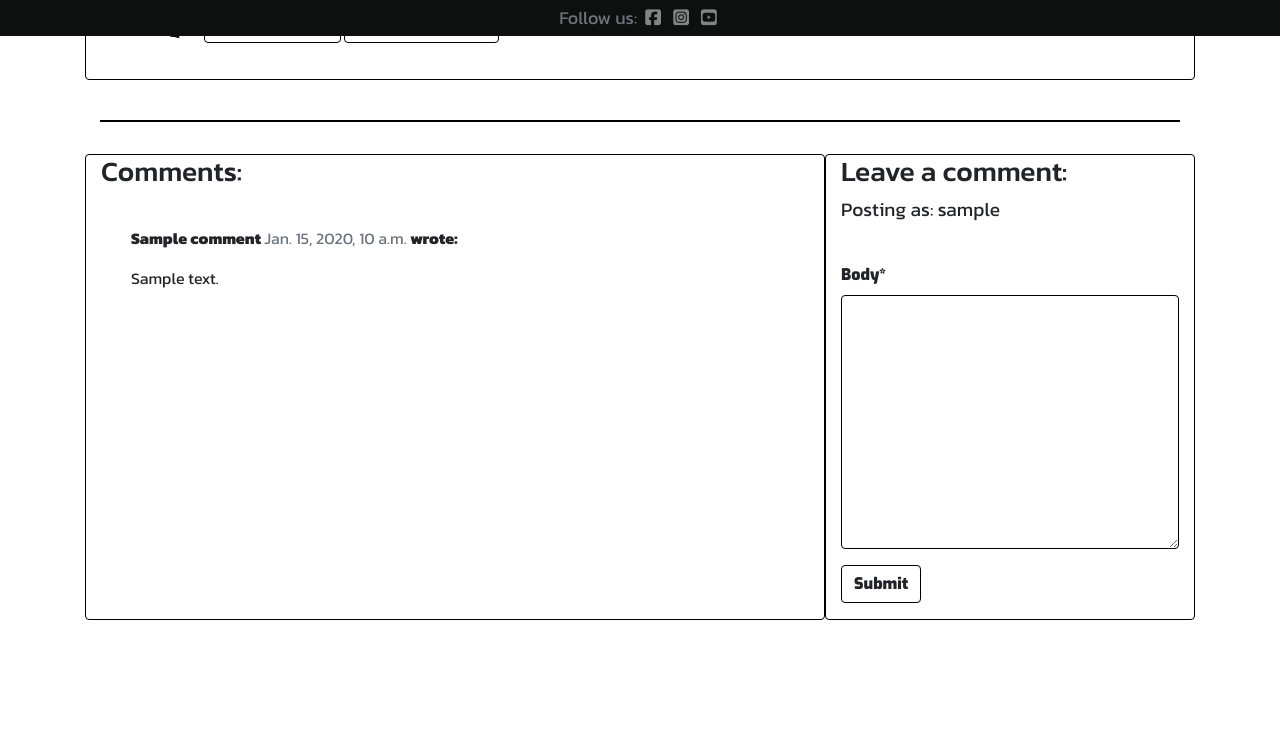
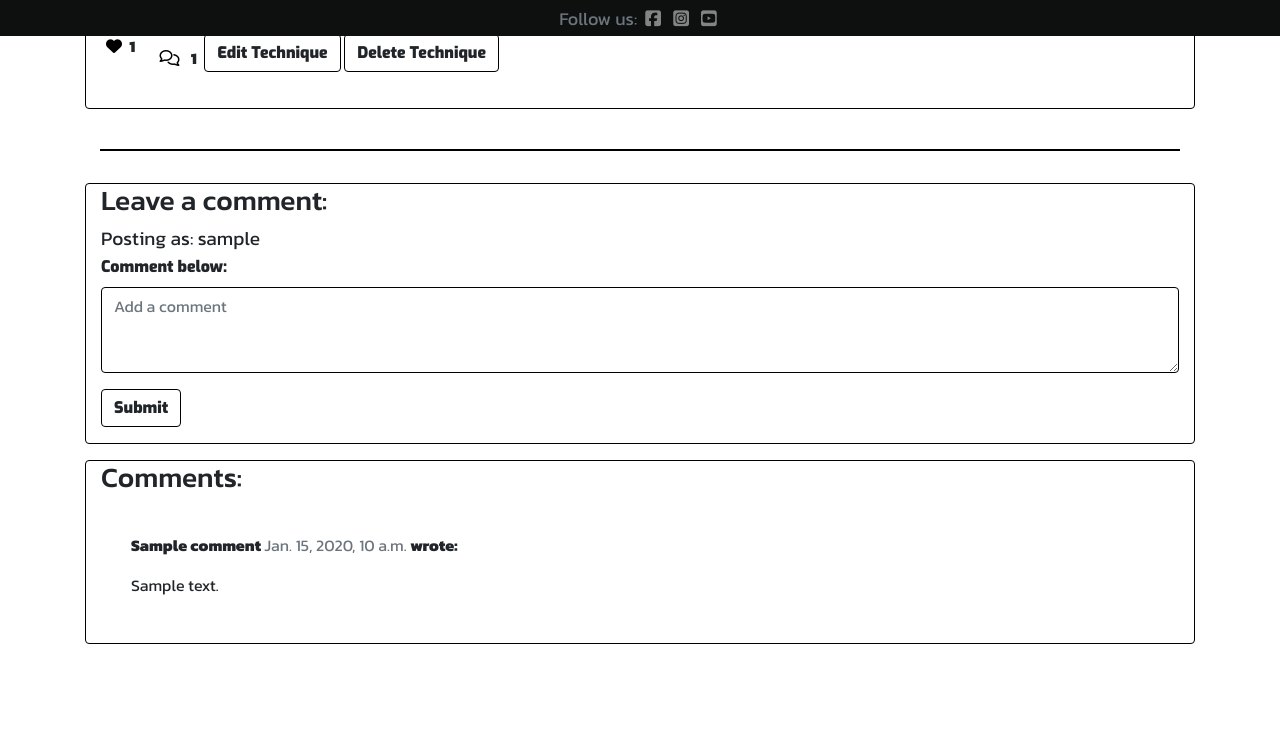
Before and after one commit to Janisroz/SatoriKnowledgeBase, a Django app: a page that uses templates/video_post.html in a window 1280 px wide. Shown: the part 764-1495 px from the top of the page. Before the commit the page ends 1384 px from the top, so only its background shows below. Run offline with Django 3.2, Linux system fonts and the light colour scheme; a user stored in the database is signed in; tables that the repository leaves empty hold one stand-in row (values such as "Sample post"); some libraries are stand-ins or nearby versions.

Commit message:
Add Keywords to Technique pages and style comment section

```diff
--- a/knowledgebase/forms.py
+++ b/knowledgebase/forms.py
@@ -7,13 +7,21 @@ class CommentForm(forms.ModelForm):
         model = Comment
         fields = ('body',)
 
+        widgets = {
+            'body': forms.Textarea(attrs={'rows':3, 'placeholder': 'Add a comment'}),
+        }
+
+        labels = {
+            'body': 'Comment below:'
+        }
+
 class TechniqueForm(forms.ModelForm):
     """ Form to create a Technique """
     class Meta:
         model = Technique
         fields = ['title', 'slug', 'vid_url', 'description', 'thumbnail', 'status', 'keywords']
 
-        widget = {
+        widgets = {
             'description': forms.Textarea(attrs={'rows':5}),
         }
 
--- a/static/css/style.css
+++ b/static/css/style.css
@@ -84,7 +84,7 @@ option {
     border: 1px solid rgba(0, 0, 0);
 }
 
-.card:hover {
+.hov-bord:hover {
     box-shadow: 0 0 0 0.2rem rgb(62, 62, 62);
 }
 
@@ -217,6 +217,18 @@ a i {
     color: black;
 }
 
+.keywords {
+    font-size: larger;
+}
+
+.asteriskField {
+    display: none;
+}
+
+.post-as {
+    margin-bottom: 0;
+}
+
 /* Login Page */
 .sign-up-link {
     background-color: white;
--- a/templates/index.html
+++ b/templates/index.html
@@ -16,7 +16,7 @@
         <div class="col-lg-4 col-12 col-sm-6 mb-3">
             <a href="{% url 'video_post' post.slug %}" class="post-link">
                 <div class="card h-100">
-                    <div class="card-body">
+                    <div class="card-body hov-bord">
                         <div class="image-container">
                             <img class="card-img-top" src="{{ post.thumbnail }}">
                         </div>
--- a/templates/video_post.html
+++ b/templates/video_post.html
@@ -1,13 +1,17 @@
 {% extends 'base.html' %} {% block content %} {% load crispy_forms_tags %}
 <div class="masthead">
-  <div class="container">
-    <div class="row g-0">
-      <div class="col-md-6 masthead-text">
-        <h1 class="post-title mt-1">{{ post.title }}</h1>
-      </div>
-      <div class="d-none d-md-block col-md-6 masthead-image"></div>
+    <div class="container">
+        <div class="row g-0">
+            <div class="masthead-text">
+                <h1 class="post-title mt-1 mb-2">{{ post.title }}</h1>
+                <span class="keywords"><strong>Keywords:</strong>
+                    {% for keyword in post.keywords.all %}
+                    {{ keyword.name }}{% if not forloop.last %},{% endif %}
+                    {% endfor %}
+                </span>
+            </div>
+        </div>
     </div>
-  </div>
 </div>
 
 <div class="container">
@@ -83,7 +87,7 @@
       <hr />
     </div>
   </div>
-  <div class="row">
+  <!-- <div class="row">
     <div class="col-md-8 card mb-4 mt-3">
       <h3>Comments:</h3>
       <div class="card-body">
@@ -117,6 +121,42 @@
         {% endif %} {% endif %}
       </div>
     </div>
+  </div> -->
+
+  <div class="row">
+    <div class="col-md-12 card mt-3">
+        {% if commented %}
+        <div class="alert alert-success mt-2" role="alert">
+          Your comment is awaiting approval
+        </div>
+        {% else %} {% if user.is_authenticated %}
+
+        <h3>Leave a comment:</h3>
+        <p class="post-as">Posting as: {{ user.username }}</p>
+        <form method="post">
+          {{ comment_form | crispy }} {% csrf_token %}
+          <button type="submit" class="btn form-btn mb-3">Submit</button>
+        </form>
+        {% endif %} {% endif %}
+      </div>
   </div>
-</div>
+  <div class="row">
+    <div class="col-md-12 card mb-4 mt-3">
+        <h3>Comments:</h3>
+        <div class="card-body">
+          {% for comment in comments %}
+          <div class="comments" style="padding: 10px">
+            <p class="font-weight-bold">
+              {{ comment.name }}
+              <span class="text-muted font-weight-normal">
+                {{ comment.created_on }}
+              </span>
+              wrote:
+            </p>
+            {{ comment.body | linebreaks }}
+          </div>
+          {% endfor %}
+        </div>
+      </div>
+  </div>
 {% endblock content %}
```
